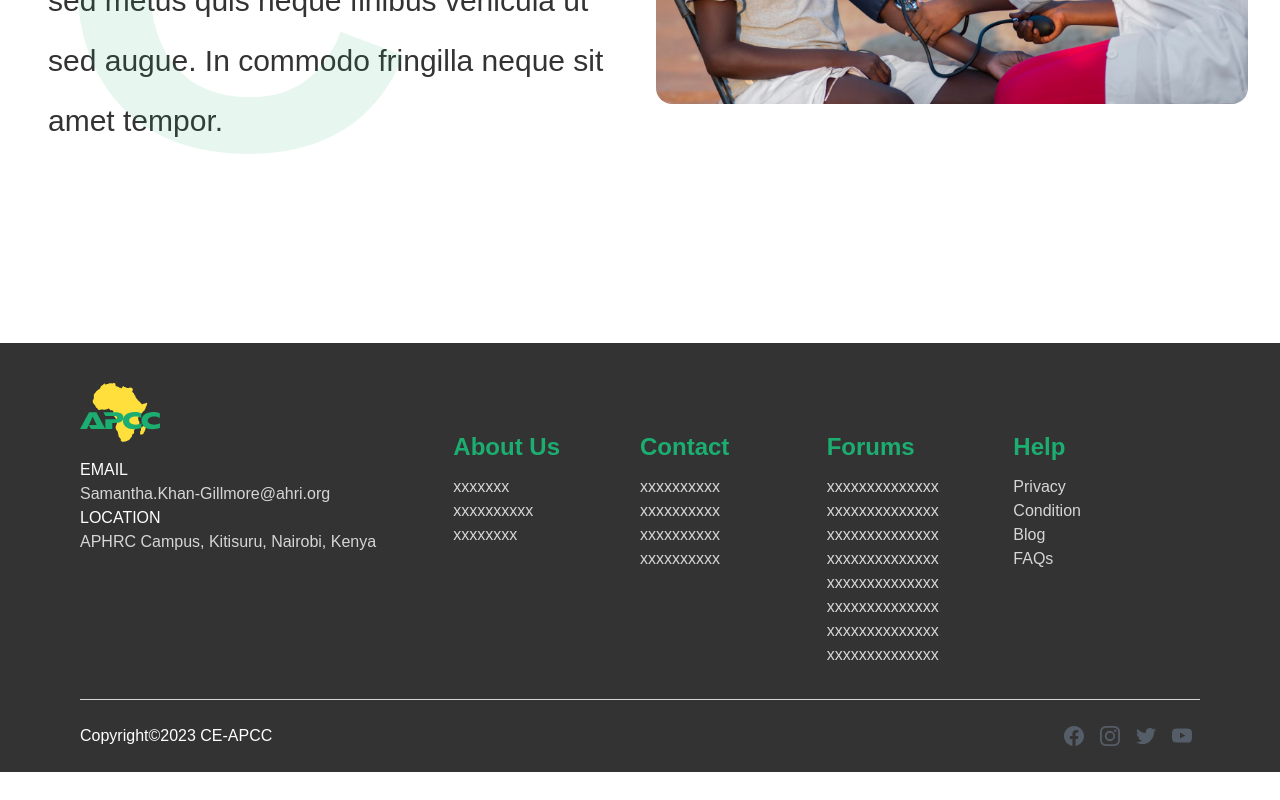
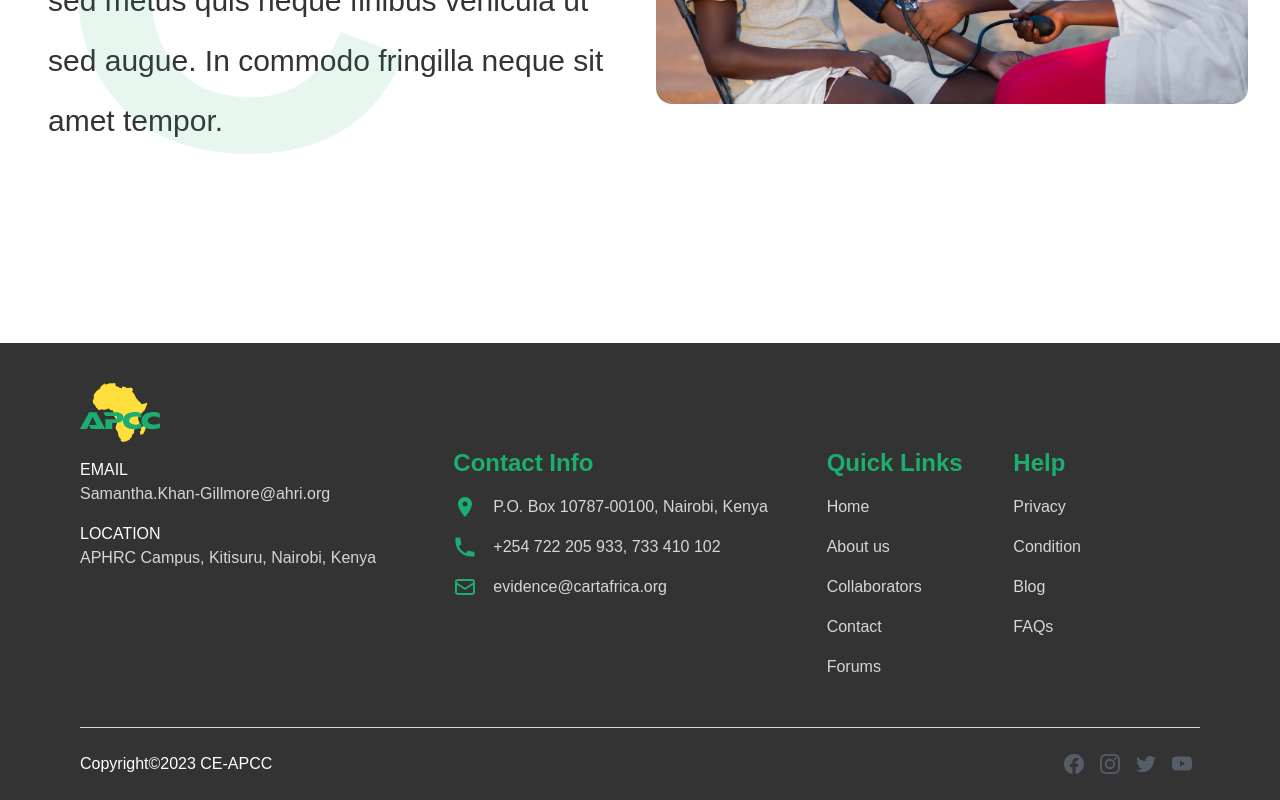
Before and after one commit to Anastasiia326/ce-apcc, a React (Create React App) app: page /home in a window 1280 px wide. Shown: the part 4030-4830 px from the top of the page. Before the commit the page ends 4802 px from the top, so only its background shows below. Built offline with nearby package versions, Linux system fonts and the light colour scheme.

Commit message:
Update Footer link

```diff
--- a/src/components/common/Footer.js
+++ b/src/components/common/Footer.js
@@ -3,6 +3,9 @@ import { Link } from "react-router-dom";
 
 import { BsYoutube, BsFacebook, BsInstagram } from 'react-icons/bs';
 import { FaTwitter } from 'react-icons/fa';
+import { HiPhone, HiOutlineMail } from "react-icons/hi";
+import { MdLocationOn } from "react-icons/md";
+
 import logo from "../../assets/images/logo.svg";
 
 class Footer extends React.Component {
@@ -15,48 +18,36 @@ class Footer extends React.Component {
             <ul>
               <li className="mb-4"><img src={logo} alt="" className="m-auto lg:m-0 w-20" /></li>
               <li className="text-white">EMAIL</li>
-              <li><p>Samantha.Khan-Gillmore@ahri.org</p></li>
+              <li><p className="mb-4">Samantha.Khan-Gillmore@ahri.org</p></li>
               <li className="text-white">LOCATION</li>
-              <li><p>APHRC Campus, Kitisuru, Nairobi, Kenya</p></li>
+              <li><p className="mb-4">APHRC Campus, Kitisuru, Nairobi, Kenya</p></li>
+            </ul>
+          </div>
+          <div className="contact text-[#D6D6D6] text-center lg:text-left col-span-2 sm:col-span-1 lg:col-span-2 mt-12">
+            <ul>
+              <li className="my-4"><h4 className="text-2xl text-[#1BAE70] font-bold mb-3">Contact Info</h4></li>
+              <li className="flex flex-row my-4"><MdLocationOn className="text-2xl text-[#1BAE70] mr-4" /> P.O. Box 10787-00100, Nairobi, Kenya</li>
+              <li className="flex flex-row my-4"><HiPhone className="text-2xl text-[#1BAE70] mr-4" /> +254 722 205 933, 733 410 102</li>
+              <li className="flex flex-row my-4"><HiOutlineMail className="text-2xl text-[#1BAE70] mr-4" /> evidence@cartafrica.org</li>
             </ul>
           </div>
           <div className="aboutus text-[#D6D6D6] text-center lg:text-left col-span-2 sm:col-span-1 lg:col-span-1 mt-12">
             <ul>
-              <li><h4 className="text-2xl text-[#1BAE70] font-bold mb-3">About Us</h4></li>
-              <li><a href="#">xxxxxxx</a></li>
-              <li><a href="#">xxxxxxxxxx</a></li>
-              <li><a href="#">xxxxxxxx</a></li>
-            </ul>
-          </div>
-          <div className="contact text-[#D6D6D6] text-center lg:text-left col-span-2 sm:col-span-1 lg:col-span-1 mt-12">
-            <ul>
-              <li><h4 className="text-2xl text-[#1BAE70] font-bold mb-3">Contact</h4></li>
-              <li><a href="#">xxxxxxxxxx</a></li>
-              <li><a href="#">xxxxxxxxxx</a></li>
-              <li><a href="#">xxxxxxxxxx</a></li>
-              <li><a href="#">xxxxxxxxxx</a></li>
-            </ul>
-          </div>
-          <div className="forums text-[#D6D6D6] text-center lg:text-left col-span-2 sm:col-span-1 lg:col-span-1 mt-12">
-            <ul>
-              <li><h4 className="text-2xl text-[#1BAE70] font-bold mb-3">Forums</h4></li>
-              <li><a href="#">xxxxxxxxxxxxxx</a></li>
-              <li><a href="#">xxxxxxxxxxxxxx</a></li>
-              <li><a href="#">xxxxxxxxxxxxxx</a></li>
-              <li><a href="#">xxxxxxxxxxxxxx</a></li>
-              <li><a href="#">xxxxxxxxxxxxxx</a></li>
-              <li><a href="#">xxxxxxxxxxxxxx</a></li>
-              <li><a href="#">xxxxxxxxxxxxxx</a></li>
-              <li><a href="#">xxxxxxxxxxxxxx</a></li>
+              <li className="my-4"><h4 className="text-2xl text-[#1BAE70] font-bold mb-3">Quick Links</h4></li>
+              <li className="my-4"><a href="/home">Home</a></li>
+              <li className="my-4"><a href="/about">About us</a></li>
+              <li className="my-4"><a href="/collaborators">Collaborators</a></li>
+              <li className="my-4"><a href="/contact">Contact</a></li>
+              <li className="my-4"><a href="/forums">Forums</a></li>
             </ul>
           </div>
           <div className="help text-[#D6D6D6] text-center lg:text-left col-span-2 sm:col-span-1 lg:col-span-1 mt-12">
-            <ul>
-              <li><h4 className="text-2xl text-[#1BAE70] font-bold mb-3">Help</h4></li>
-              <li><a href="#">Privacy</a></li>
-              <li><a href="#">Condition</a></li>
-              <li><a href="#">Blog</a></li>
-              <li><a href="#">FAQs</a></li>
+            <ul className="my-4">
+              <li className="my-4"><h4 className="text-2xl text-[#1BAE70] font-bold mb-3">Help</h4></li>
+              <li className="my-4"><a href="#">Privacy</a></li>
+              <li className="my-4"><a href="#">Condition</a></li>
+              <li className="my-4"><a href="#">Blog</a></li>
+              <li className="my-4"><a href="#">FAQs</a></li>
             </ul>
           </div>
         </div>
```
